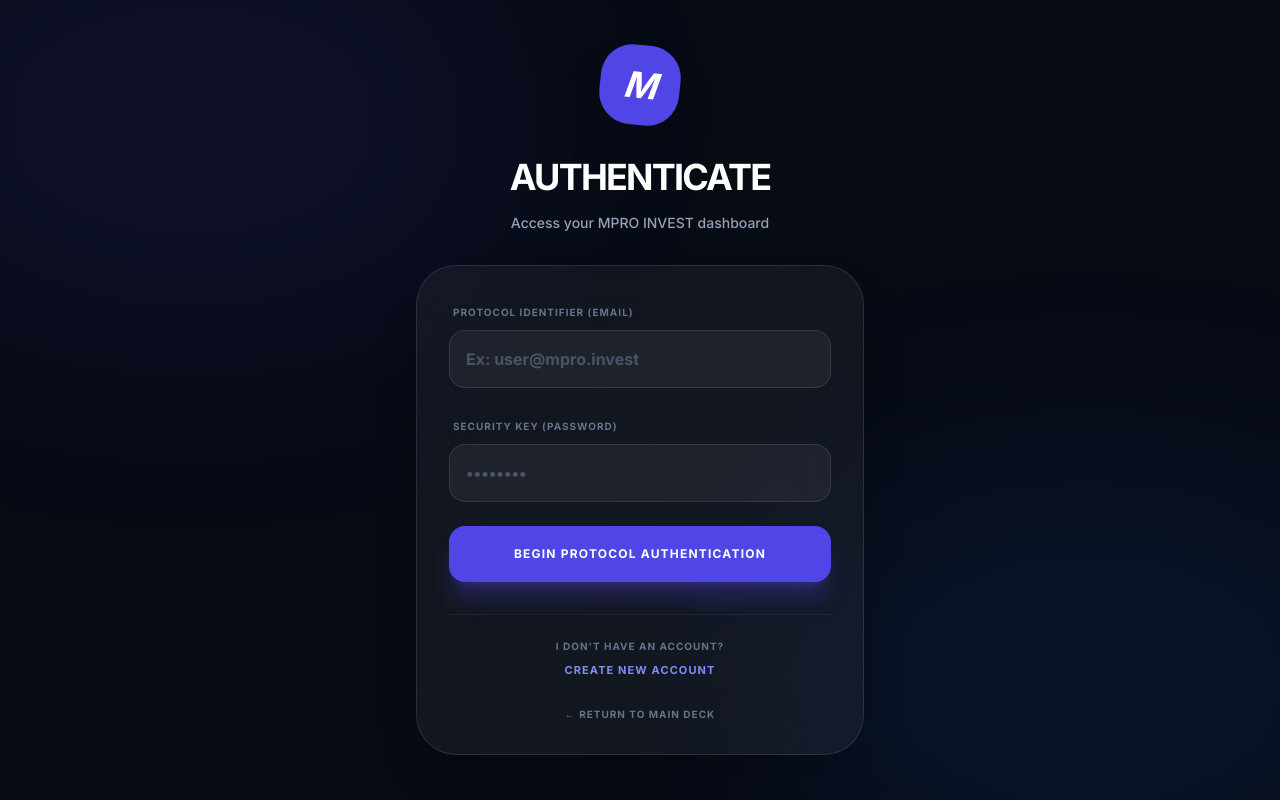
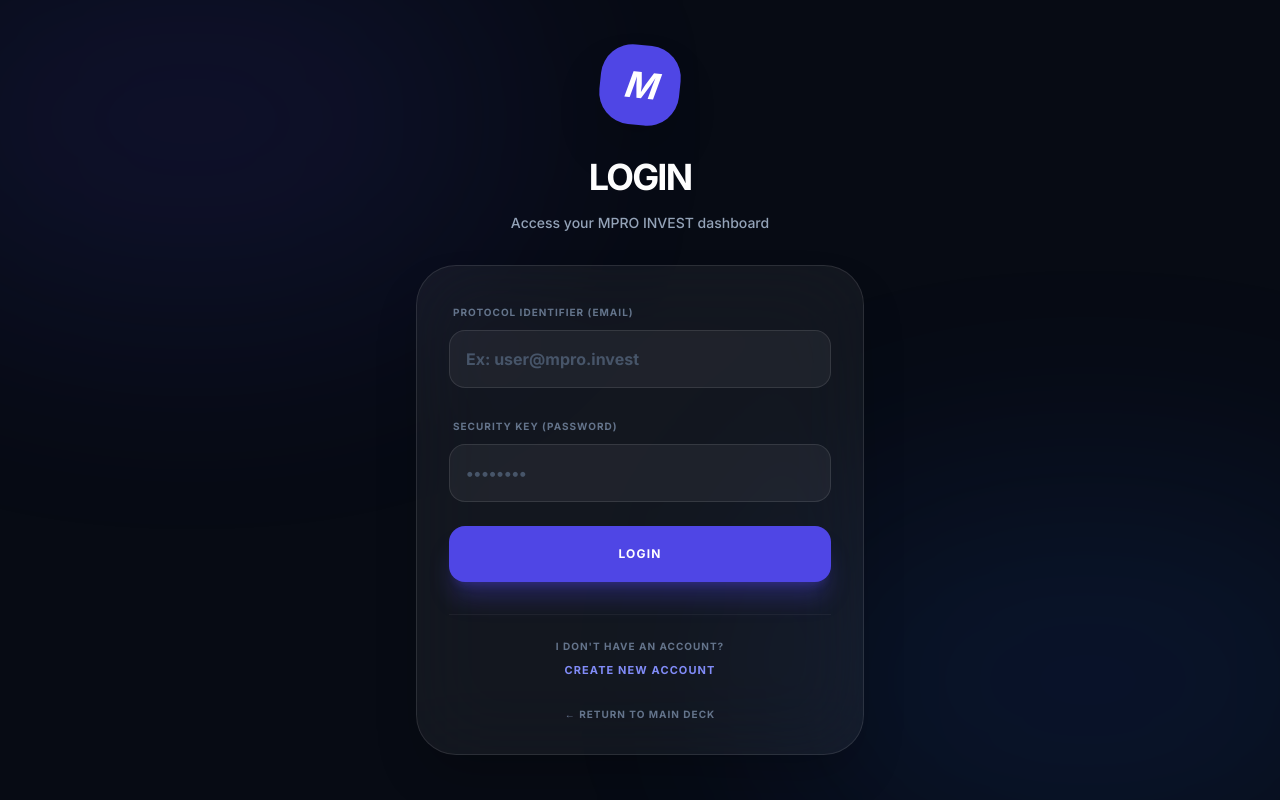
Before and after one commit to blessedsuccess738/MPRO-COMPANY-LTD, a React (Vite) app: page / in a window 1280 px wide. Both pictures are taken after a click on the button "SIGN IN". Built offline with nearby package versions, Linux system fonts and the light colour scheme.

Commit message:
feat: Update auth button and title text
Changes the "Authenticate" and "Initialize" titles and button text to "Login" and "Sign up" respectively for clearer user intent.

```diff
--- a/components/Auth.tsx
+++ b/components/Auth.tsx
@@ -91,7 +91,7 @@
              <span className="text-white text-4xl font-black italic">M</span>
           </div>
           <h2 className="text-4xl font-black text-white tracking-tighter uppercase">
-            {mode === 'login' ? 'Authenticate' : 'Initialize'}
+            {mode === 'login' ? 'Login' : 'Sign up'}
           </h2>
           <p className="text-slate-400 font-medium text-sm">
             {mode === 'login' ? `Access your ${APP_NAME} dashboard` : `Join the ${APP_NAME} investment network`}
@@ -148,7 +148,7 @@
               type="submit"
               className="w-full py-5 bg-indigo-600 hover:bg-indigo-500 text-white font-black rounded-2xl shadow-xl shadow-indigo-600/30 transition-all active:scale-95 text-xs uppercase tracking-widest"
             >
-              {mode === 'login' ? 'Begin Protocol Authentication' : 'Initialize Portfolio'}
+              {mode === 'login' ? 'Login' : 'Sign up'}
             </button>
           </form>
 
```
